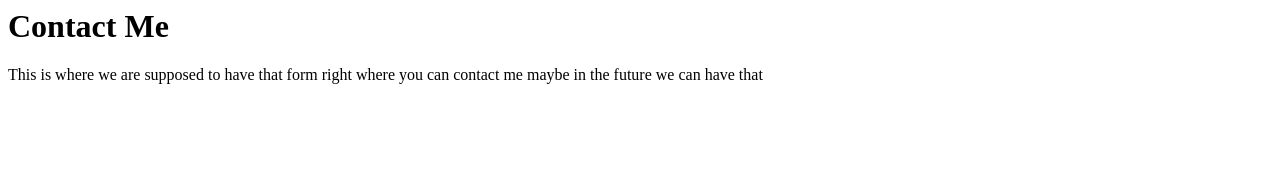
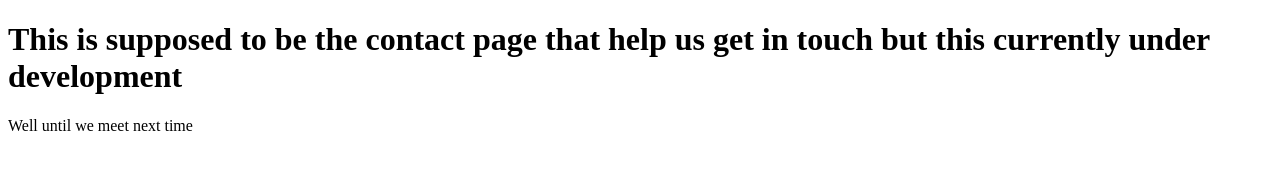
Before and after one commit to PhoenixTech2003/Basic-information-site, a plain HTML site: page contact-me.html in a window 1280 px wide. Drawn offline with Linux system fonts and the light colour scheme.

Commit message:
Restructure the contact page

```diff
--- a/contact-me.html
+++ b/contact-me.html
@@ -1,4 +1,12 @@
-<html>
-    <h1>Contact Me</h1>
-    <p>This is where we are supposed to have that form right where you can contact me maybe in the future we can have that</p>
+<!DOCTYPE html>
+<html lang="en">
+<head>
+    <meta charset="UTF-8">
+    <meta name="viewport" content="width=device-width, initial-scale=1.0">
+    <title>Contact Me</title>
+</head>
+<body>
+    <h1>This is supposed to be the contact page that help us get in touch but this currently under development </h1>
+    <p>Well until we meet next time</p>
+</body>
 </html>
```
